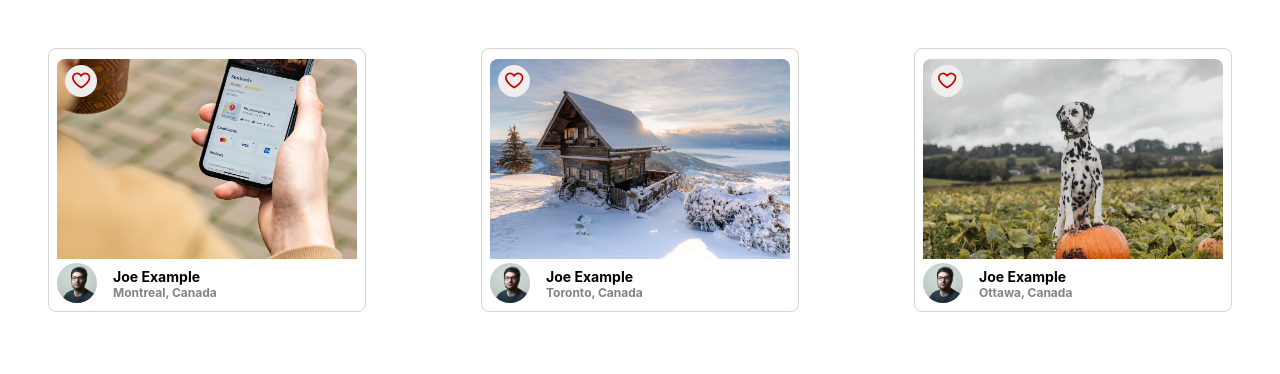
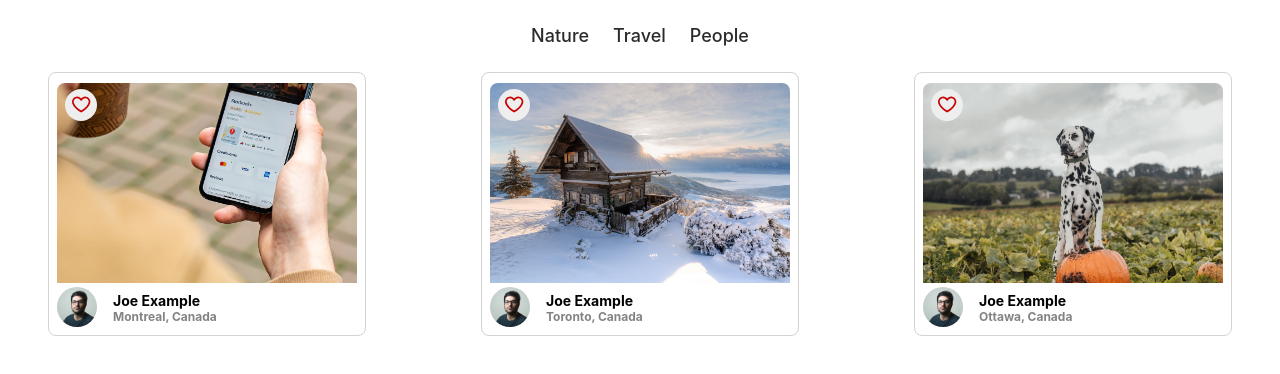
Before and after one commit to MichaelJGryzz/photolabs, a React (Create React App) app in the folder frontend/: page / in a window 1280 px wide. Shown: the top 374 px of the page. Built offline with nearby package versions, Linux system fonts and the light colour scheme; the HTML template or start-up script is replaced by a standard one.

Commit message:
Add TopicList and TopicListItem components for navigation

```diff
--- a/frontend/src/App.jsx
+++ b/frontend/src/App.jsx
@@ -1,6 +1,7 @@
 import React from 'react';
-// import PhotoList from './components/PhotoListItem';
+// import PhotoList, TopicList from './components/PhotoListItem';
 import PhotoList from 'components/PhotoList';
+import TopicList from 'components/TopicList';
 
 import './App.scss';
 
@@ -10,6 +11,7 @@
 const App = () => {
   return (
     <div className="App">
+      <TopicList />
       <PhotoList />
     </div>
   );
--- a/frontend/src/components/TopicList.jsx
+++ b/frontend/src/components/TopicList.jsx
@@ -1,6 +1,7 @@
 import React from "react";
 
 import "../styles/TopicList.scss";
+import TopicListItem from "./TopicListItem";
 
 const sampleDataForTopicList = [
   {
@@ -23,7 +24,9 @@
 const TopicList = () => {
   return (
     <div className="top-nav-bar__topic-list">
-      {/* Insert React */}
+      {sampleDataForTopicList.map((topic) => (
+        <TopicListItem key={topic.id} label={topic.title} />
+      ))}
     </div>
   );
 };
--- a/frontend/src/components/TopicListItem.jsx
+++ b/frontend/src/components/TopicListItem.jsx
@@ -2,16 +2,15 @@
 
 import "../styles/TopicListItem.scss";
 
-const sampleDataForTopicListItem = {
-  id: "1",
-  slug: "topic-1",
-  label: "Nature",
-};
 
-const TopicListItem = () => {
+
+const TopicListItem = (props) => {
+  // Destructure the props for easier access to properties
+  const { label } = props;
+
   return (
     <div className="topic-list__item">
-      {/* Insert React */}
+      <span>{label}</span>
     </div>
   );
 };
```
